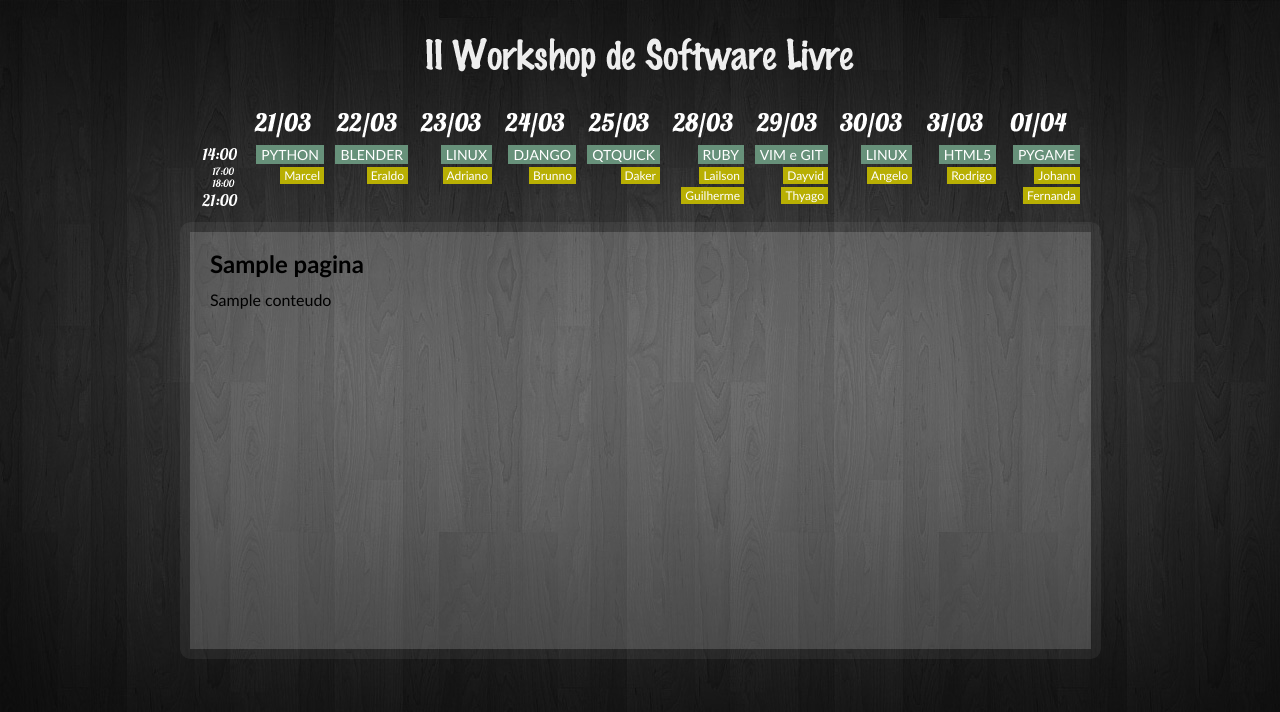
After one commit to cinlug/wsl-portal, a Django app: template src/templates/pagina.html in a window 1280 px wide. The commit adds this page. Shown: the top 712 px of the page. Run offline with Django 3.2, Linux system fonts and the light colour scheme; the template is opened without the code that fills it: most values are stand-ins (such as "Sample title", 1, 10 or a date in 2020).

Commit message:
app página foi adicionada para servir como um wiki

```diff
--- a/src/templates/esqueleto.html
+++ b/src/templates/esqueleto.html
@@ -4,7 +4,7 @@
 		<meta http-equiv="Content-Type" content="text/html; charset=UTF-8" />
 		<link rel="stylesheet" type="text/css" media="screen" href="/static/css/reset.css" />
 		<link rel="stylesheet" type="text/css" media="screen" href="/static/css/wsl.css" />
-		<title>II Workshop de Software Livre</title>
+		<title>II Workshop de Software Livre :: {% block titulo %} Página Inicial {% endblock %}</title>
 	</head>
 	<body>
 		<div id="wsl">
--- /dev/null
+++ b/src/templates/pagina.html
@@ -0,0 +1,13 @@
+{% extends "esqueleto.html" %}
+
+{% block titulo %} {{pagina.titulo}} {% endblock %}
+
+{% block content %}
+	<div class="txt-box">
+		<h1>{{pagina.titulo}}</h1>
+		<br />
+		<div class="txt-pagina">
+		{{pagina.conteudo}}
+		</div>
+	</div>
+{% endblock %}
--- /dev/null
+++ b/src/wsl/pagina/admin.py
@@ -0,0 +1,4 @@
+from wsl.pagina.models import *
+from django.contrib import admin
+
+admin.site.register(Pagina)
--- a/src/wsl/settings.py
+++ b/src/wsl/settings.py
@@ -94,5 +94,6 @@ INSTALLED_APPS = (
     'django.contrib.messages',
     # Uncomment the next line to enable the admin:
     'django.contrib.admin',
-	'programacao'
+	'wsl.pagina',
+	'wsl.programacao'
 )
--- a/src/wsl/urls.py
+++ b/src/wsl/urls.py
@@ -11,6 +11,7 @@ urlpatterns = patterns('',
     (r'^minicurso/(?P<mc>.*)$', 'wsl.programacao.views.minicurso'),
     (r'^palestrante/(?P<palestrante>.*)$', 'wsl.programacao.views.palestrante'),
 	(r'^programacao/', include('wsl.programacao.urls')),
+	(r'^pagina/(?P<url>[a-z-]*)', 'wsl.pagina.views.index'),
 	(r'^static/(?P<path>.*)$', 'django.views.static.serve', {'document_root':settings.WSL_SRC_ROOT + "static"}),
 
     # Uncomment the admin/doc line below and add 'django.contrib.admindocs'
```
Also changed, not shown: src/wsl/pagina/models.py (added, +11 -0 lines), src/wsl/pagina/tests.py (added, +22 -0 lines), src/wsl/pagina/views.py (added, +11 -0 lines), src/database.db, src/wsl/pagina/__init__.py (added).
